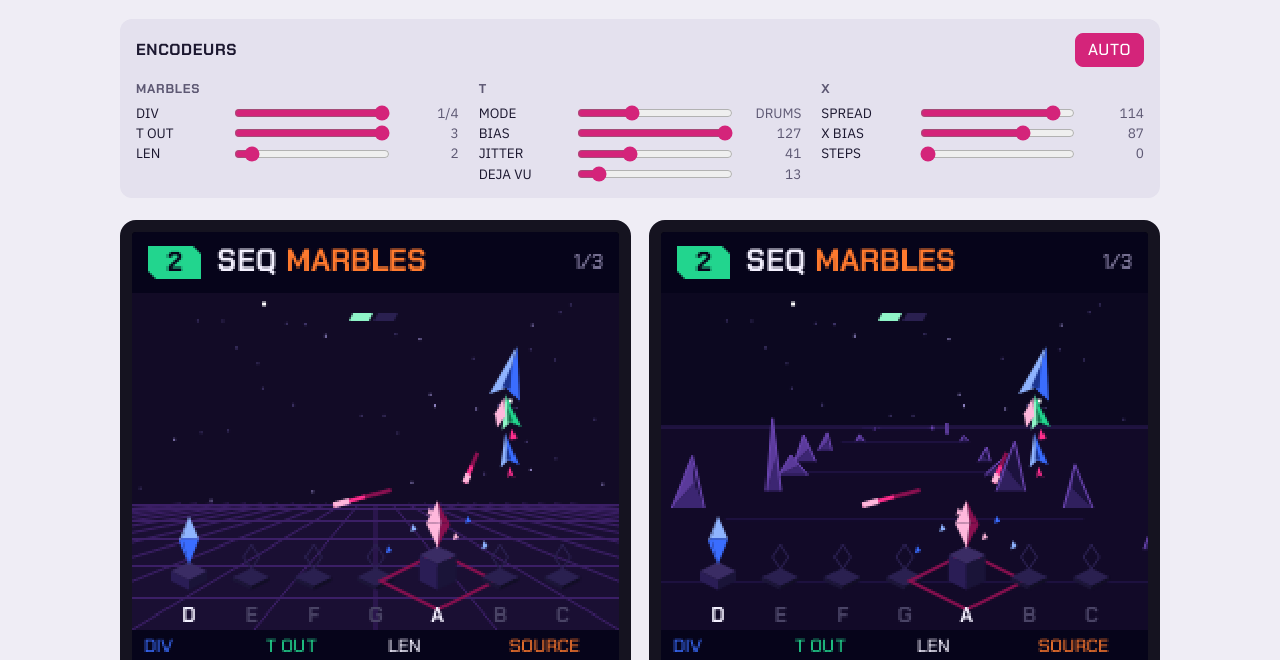
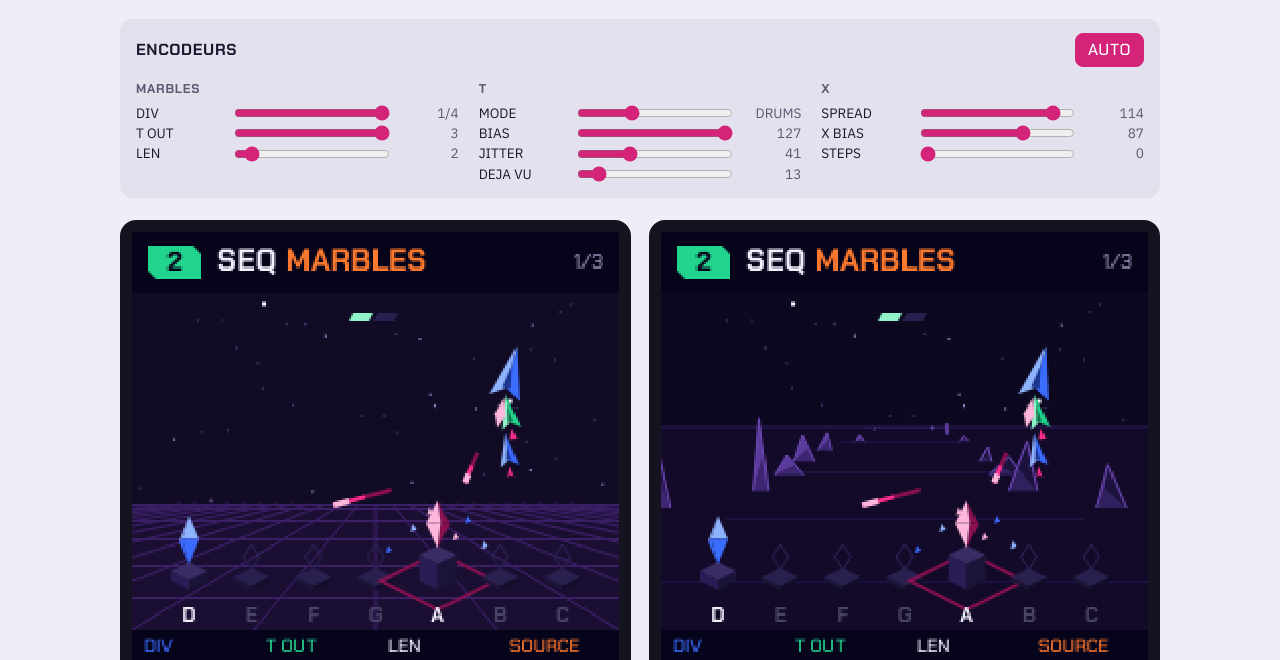
Before and after one commit to F0nski/quartz, a plain HTML site: page docs/screens/marbles.html in a window 1280 px wide. Shown: the part 140-800 px from the top of the page. Drawn offline with Linux system fonts and the light colour scheme.

Commit message:
Screens: canyon rocks leave by the sides

```diff
--- a/docs/screens/marbles.html
+++ b/docs/screens/marbles.html
@@ -346,7 +346,7 @@ function decorCanyon(c, t) {
     for (const side of [-1, 1]) {
       const r = q => hash(id * 17 + (side > 0 ? 7 : 0) + q * 31);
       if (r(0) < 0.3) continue;                                                                              /* a gap */
-      const spire = r(1) > 0.82, out = 70 + r(2) * 80, x = vx + side * (12 + p * out * 1.6), y = vy + p * 96;
+      const spire = r(1) > 0.82, out = 70 + r(2) * 80, x = vx + side * (12 + p * out * 1.6 + (p / 0.7) ** 4 * 130), y = vy + p * 96;   /* they leave by the side before they go */
       const w = p * (spire ? 14 + r(3) * 10 : 30 + r(3) * 46), h = p * (spire ? 90 + r(4) * 60 : 26 + r(4) * 52);
       rock(c, x, y, w, h, (r(5) - 0.5) * 0.5, side);
     }
```
